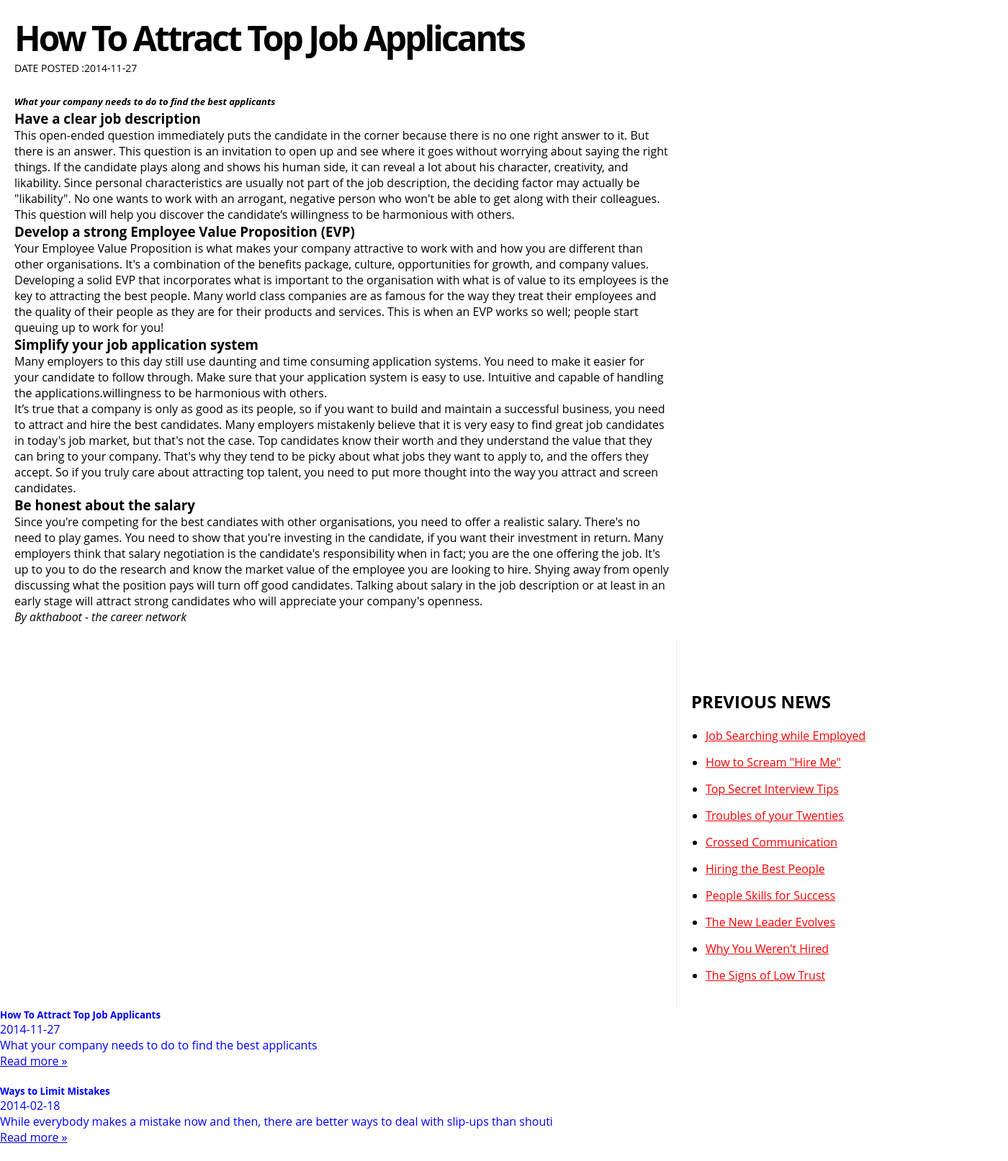
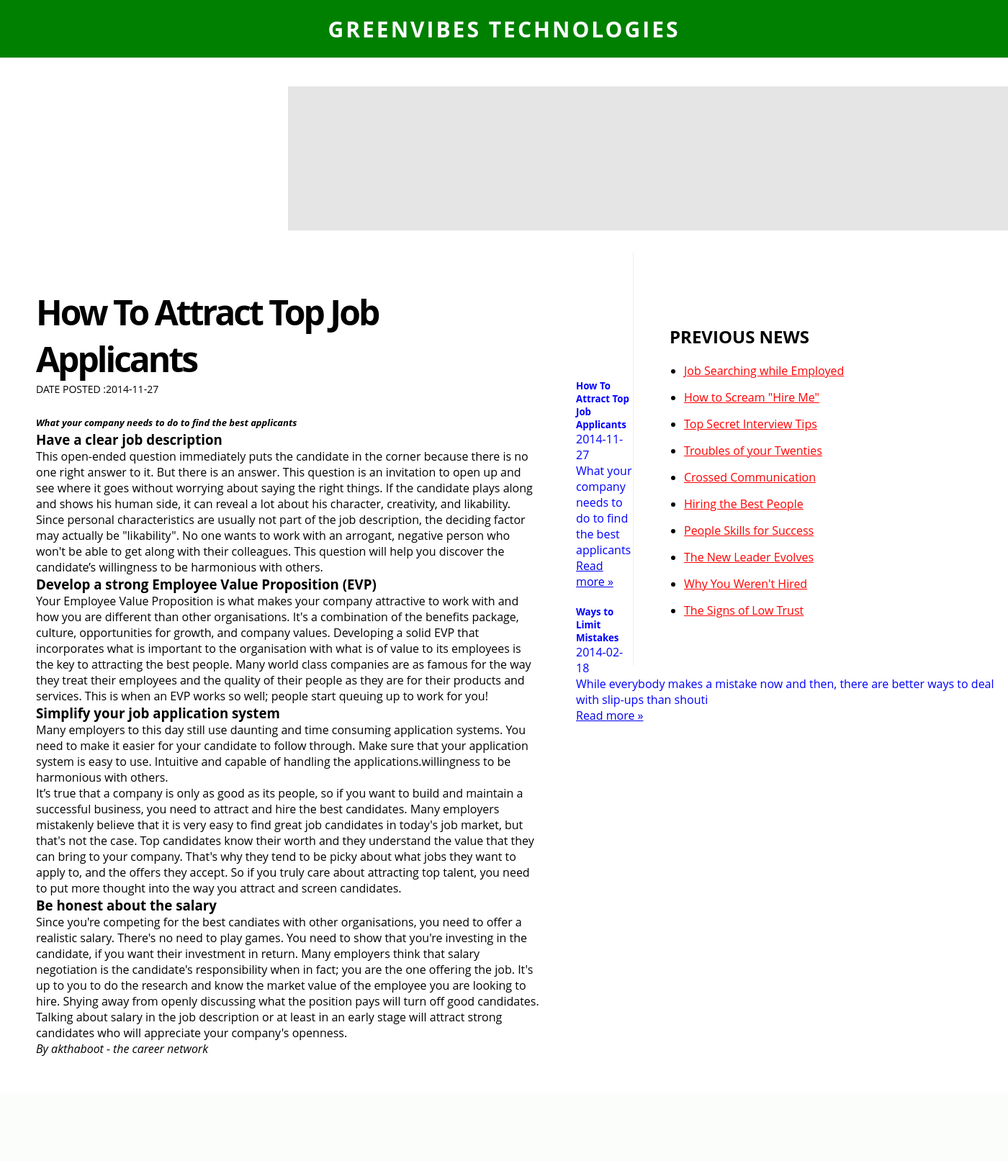
Before and after one commit to GreenvibesLK/greenvibes.lk, a PHP site: page /news/index.php in a window 1400 px wide. Shown: the whole page at 72% size. After the commit the page ends 1467 px from the top, so only its background shows below. Run offline with PHP 8.4, Linux system fonts and the light colour scheme; data comes from the database, SQL or seed files in the repository; data that the repository does not hold is empty.

Commit message:
news and add css

```diff
--- a/css/news.css
+++ b/css/news.css
@@ -5,9 +5,9 @@
 }
 
 div.newsblog {
-	width: 65%;
+	width: 50%;
 	float: left;
-	padding: 20px;
+	padding: 50px;
 }
 
 div.newsblog h1 {
@@ -23,7 +23,7 @@ p.newsdate {
 div.newsnav {
 	width: 30%;
 	float: right;
-	padding: 20px;
+	padding: 50px;
 	border-left:1px solid #eee ;
 }
 
@@ -46,11 +46,47 @@ div.newsnav ul li a {
 }
 
 
-section {
-	align-content: center;
-}
+
+
+
 section.footer {
 	color: blue;
 	width: 100%;
-	align-items: ;
+	float: bottom ;
 }
+
+
+section.navigation {
+	width: 100%;
+	height: 80px;
+	background-color: green;
+}
+
+section.navigation h4 {
+	text-align: center;
+	padding: 20px 10px 30px;
+ 	color: white;
+ 	font-size: 30px;
+ 	letter-spacing: 3px;
+ 	text-transform: uppercase;
+
+}
+
+@media(max-width: 900px) {
+	section.navigation h4 {
+		font-size: 20px;
+		padding: 30px;
+
+	}
+}
+
+div.add {
+	border-bottom: 1px solid #eee;
+	margin-top: 40px;
+	margin-left: 400px;
+	margin-bottom: 30px;
+	width: 1000px;
+	height: 200px;
+	background-color: gray;
+	opacity: 20%;
+}
--- a/news/index.php
+++ b/news/index.php
@@ -54,7 +54,13 @@
   <title>NEWS</title>
 </head>
 <body>
+<section class="navigation">
+  <h4>Greenvibes Technologies</h4>
+</section>
 
+<div class="add">
+
+</div>
   <div class="content">
     <div class="newsblog">
         <h1><?php echo $blog_title; ?></h1>
```
